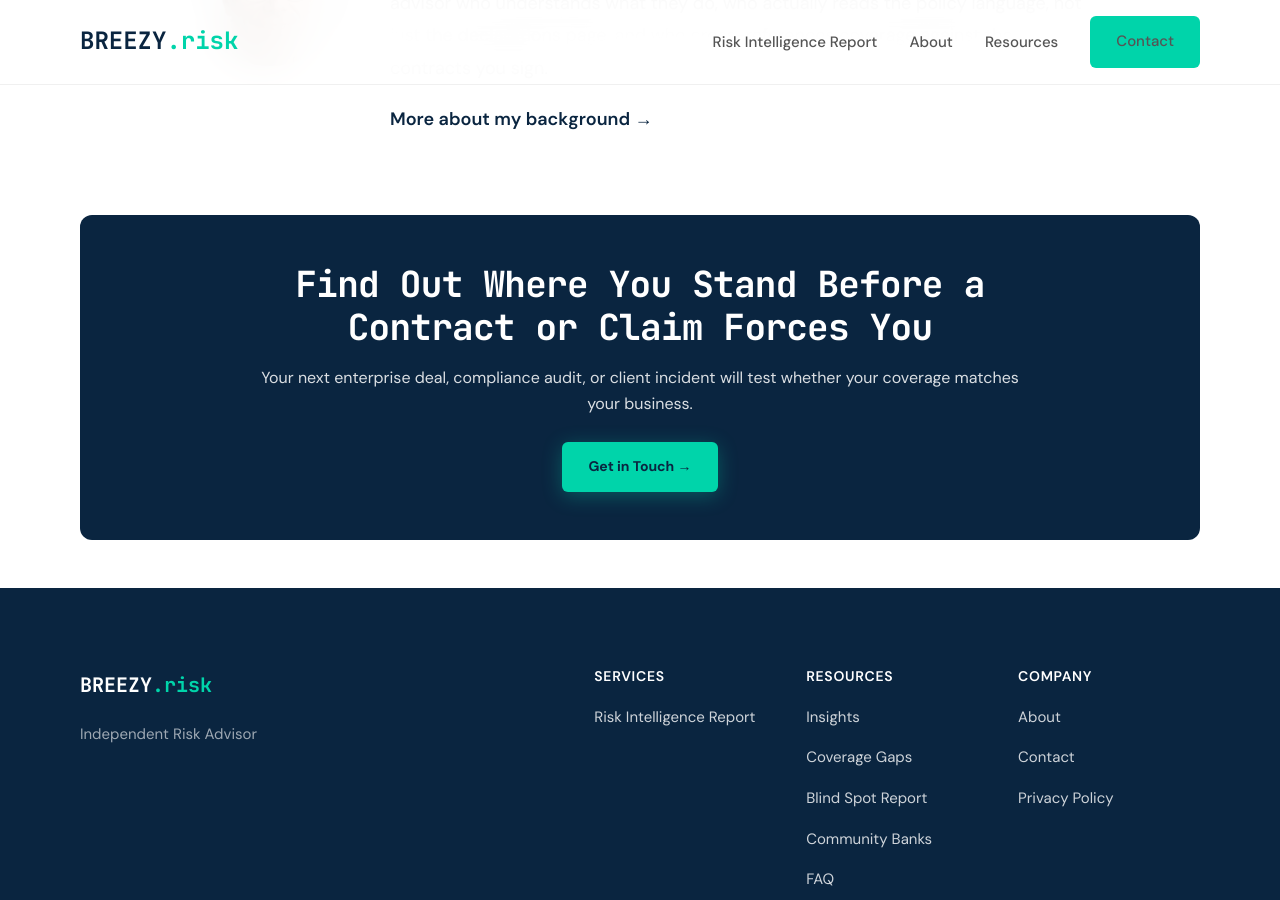
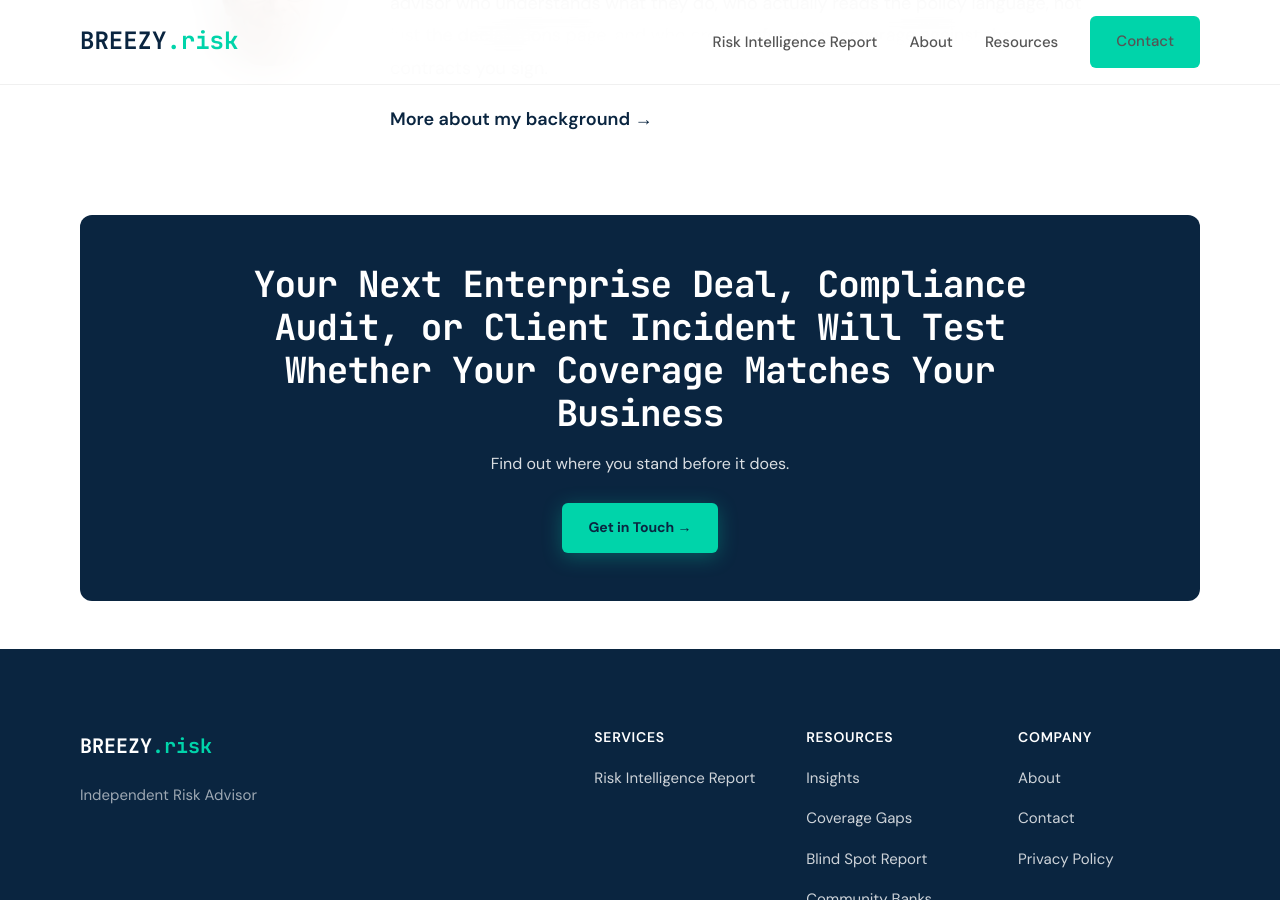
Before and after one commit to joeproe1/breezyins.com, a Jekyll site: the page built from index.html, in a window 1280 px wide and 900 px high, scrolled down 2060 px. Built offline with Jekyll 4.4.1, drawn with Linux system fonts in a browser that asks for light colours.

Commit message:
Flip CTA order on homepage and community bank page: stakes first, action second
Co-Authored-By: Claude Opus 4.6 <noreply@anthropic.com>

```diff
--- a/community-bank-insurance.html
+++ b/community-bank-insurance.html
@@ -173,4 +173,4 @@ permalink: /community-bank-insurance/
   </div>
 </section>
 
-{% include cta-banner.html title="Find Out Where Your Policies Leave You Exposed" subtitle="Wire fraud, vendor breaches, board liability after a cyber event. If your examiner asks how these are covered, you should already know the answer." button="Get in Touch" %}
+{% include cta-banner.html title="Wire Fraud, Vendor Breaches, Board Liability After a Cyber Event. If Your Examiner Asks, You Should Already Know the Answer." subtitle="Find out where your policies leave you exposed." button="Get in Touch" %}
--- a/index.html
+++ b/index.html
@@ -146,4 +146,4 @@ description: "You grew. Your policies did not. I review Tech E&O and cyber insur
   </div>
 </section>
 
-{% include cta-banner.html title="Find Out Where You Stand Before a Contract or Claim Forces You" subtitle="Your next enterprise deal, compliance audit, or client incident will test whether your coverage matches your business." button="Get in Touch" %}
+{% include cta-banner.html title="Your Next Enterprise Deal, Compliance Audit, or Client Incident Will Test Whether Your Coverage Matches Your Business" subtitle="Find out where you stand before it does." button="Get in Touch" %}
```
